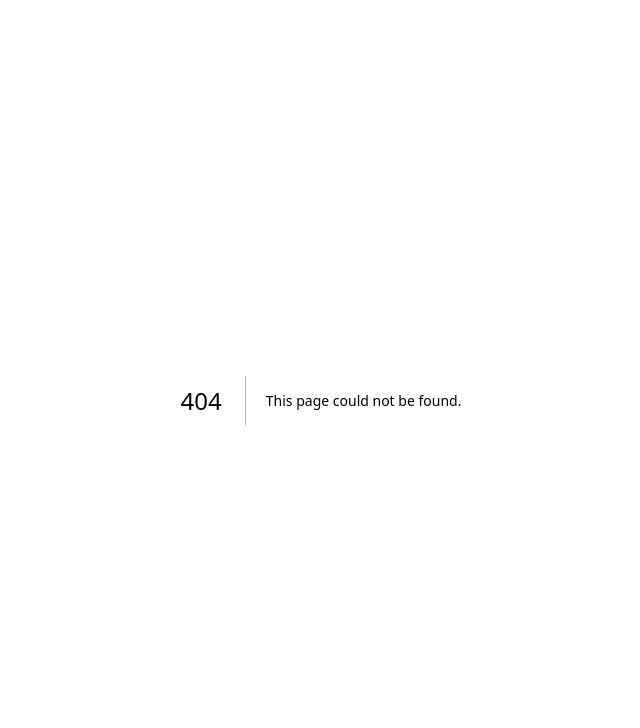
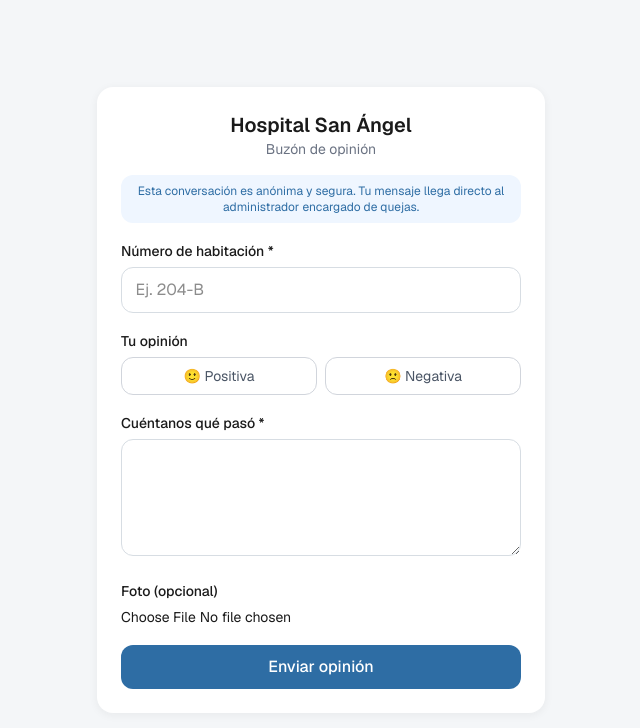
Before and after one commit to sistemasanangel-star/sistema-san-angel, a Next.js app: page /opinion in a window 1280 px wide. Before the commit this address had no page. Shown: the top 728 px of the page, without its empty margins (319-959 px from the left). Built offline with nearby package versions, Linux system fonts and the light colour scheme; no server answers; the database is empty.

Commit message:
Módulo 2: visitas interactivas a pacientes

```diff
--- a/app/(app)/admin/configuracion/ConfiguracionClient.tsx
+++ b/app/(app)/admin/configuracion/ConfiguracionClient.tsx
@@ -36,6 +36,7 @@ export default function ConfiguracionClient() {
   }
 
   return (
+    <div className="flex flex-col gap-6">
       <div className="card p-6">
         <form onSubmit={handleSubmit} className="flex flex-col gap-3">
           <div>
@@ -67,5 +68,52 @@ export default function ConfiguracionClient() {
           </button>
         </form>
       </div>
+
+      <RoomQrCard />
+    </div>
   );
 }
+
+function RoomQrCard() {
+  const [dataUrl, setDataUrl] = useState<string | null>(null);
+  const url = typeof window !== "undefined" ? `${window.location.origin}/opinion` : "";
+
+  useEffect(() => {
+    import("qrcode").then((QRCode) => {
+      QRCode.toDataURL(url, { width: 320, margin: 1, color: { dark: "#1A1A1A" } }).then(
+        setDataUrl
+      );
+    });
+    // eslint-disable-next-line react-hooks/exhaustive-deps
+  }, []);
+
+  return (
+    <div className="card p-6">
+      <h2 className="font-medium text-brand-black mb-1">
+        QR de opinión para habitaciones
+      </h2>
+      <p className="text-sm text-gray-500 mb-4">
+        Un solo QR permanente: imprime la misma imagen y pégala en cada
+        habitación. La persona escribe el número de habitación al momento de
+        opinar.
+      </p>
+      <div className="flex flex-col items-center gap-3">
+        {dataUrl ? (
+          <img src={dataUrl} alt="Código QR de habitaciones" className="w-56 h-56" />
+        ) : (
+          <p className="text-gray-400 text-sm">Generando...</p>
+        )}
+        <p className="text-xs text-gray-500 text-center break-all">{url}</p>
+        {dataUrl && (
+          <a
+            href={dataUrl}
+            download="qr-opinion-habitaciones.png"
+            className="btn-primary px-4 py-2 text-sm"
+          >
+            Descargar QR
+          </a>
+        )}
+      </div>
+    </div>
+  );
+}
--- a/app/(app)/opiniones/OpinionesClient.tsx
+++ b/app/(app)/opiniones/OpinionesClient.tsx
@@ -9,6 +9,7 @@ type Opinion = {
   fotoUrl: string | null;
   atendido: boolean;
   fecha: string;
+  habitacion: string | null;
   doctor: { nombre: string; perteneceA: string } | null;
 };
 
@@ -78,6 +79,11 @@ export default function OpinionesClient() {
                   {o.doctor && (
                     <span className="text-xs text-gray-500">{o.doctor.perteneceA}</span>
                   )}
+                  {o.habitacion && (
+                    <span className="text-xs text-gray-500">
+                      Habitación {o.habitacion}
+                    </span>
+                  )}
                   <span className="text-xs text-gray-400 ml-auto">
                     {new Date(o.fecha).toLocaleString("es-GT")}
                   </span>
--- a/app/api/opinions/route.ts
+++ b/app/api/opinions/route.ts
@@ -21,7 +21,7 @@ export async function GET(req: Request) {
 }
 
 export async function POST(req: Request) {
-  const { doctorId, tipo, descripcion, fotoUrl } = await req.json();
+  const { doctorId, habitacion, tipo, descripcion, fotoUrl } = await req.json();
 
   if (!tipo || !descripcion) {
     return NextResponse.json(
@@ -36,6 +36,7 @@ export async function POST(req: Request) {
   const opinion = await prisma.opinion.create({
     data: {
       doctorId: doctorId || null,
+      habitacion: habitacion || null,
       tipo,
       descripcion,
       fotoUrl: fotoUrl || null,
--- /dev/null
+++ b/app/opinion/OpinionGeneralForm.tsx
@@ -0,0 +1,144 @@
+"use client";
+
+import { useEffect, useState } from "react";
+
+export default function OpinionGeneralForm() {
+  const [whatsappNumber, setWhatsappNumber] = useState("");
+  const [habitacion, setHabitacion] = useState("");
+  const [tipo, setTipo] = useState<"POSITIVA" | "NEGATIVA" | "">("");
+  const [descripcion, setDescripcion] = useState("");
+  const [foto, setFoto] = useState<string | null>(null);
+  const [error, setError] = useState("");
+  const [sending, setSending] = useState(false);
+  const [done, setDone] = useState(false);
+
+  useEffect(() => {
+    fetch("/api/settings")
+      .then((r) => r.json())
+      .then((d) => setWhatsappNumber(d.whatsappNumber ?? ""));
+  }, []);
+
+  function handleFile(e: React.ChangeEvent<HTMLInputElement>) {
+    const file = e.target.files?.[0];
+    if (!file) return;
+    const reader = new FileReader();
+    reader.onload = () => setFoto(reader.result as string);
+    reader.readAsDataURL(file);
+  }
+
+  async function handleSubmit(e: React.FormEvent) {
+    e.preventDefault();
+    setError("");
+    if (!habitacion || !tipo || !descripcion) {
+      setError("Escribe el número de habitación, tu opinión y una descripción");
+      return;
+    }
+    setSending(true);
+    const res = await fetch("/api/opinions", {
+      method: "POST",
+      headers: { "Content-Type": "application/json" },
+      body: JSON.stringify({ habitacion, tipo, descripcion, fotoUrl: foto }),
+    });
+    setSending(false);
+    if (!res.ok) {
+      const data = await res.json();
+      setError(data.error ?? "Error al enviar");
+      return;
+    }
+    setDone(true);
+
+    const lines = [
+      `Opinión (${tipo === "POSITIVA" ? "Positiva" : "Negativa"}) — Hospital San Ángel`,
+      `Habitación: ${habitacion}`,
+      descripcion,
+    ];
+    if (foto) lines.push("(Evidencia fotográfica registrada en el sistema)");
+    const text = encodeURIComponent(lines.join("\n"));
+
+    setTimeout(() => {
+      window.location.href = `https://wa.me/${whatsappNumber}?text=${text}`;
+    }, 600);
+  }
+
+  if (done) {
+    return (
+      <div className="text-center py-6">
+        <p className="text-brand-green font-medium">¡Gracias por tu opinión!</p>
+        <p className="text-sm text-gray-500 mt-2">
+          Se abrirá WhatsApp para confirmar el envío...
+        </p>
+      </div>
+    );
+  }
+
+  return (
+    <form onSubmit={handleSubmit} className="flex flex-col gap-4">
+      <div className="rounded-xl bg-blue-50 text-brand-blue text-xs text-center py-2 px-3">
+        Esta conversación es anónima y segura. Tu mensaje llega directo al
+        administrador encargado de quejas.
+      </div>
+
+      <div>
+        <label className="text-sm font-medium">Número de habitación *</label>
+        <input
+          className="input-field mt-1"
+          value={habitacion}
+          onChange={(e) => setHabitacion(e.target.value)}
+          placeholder="Ej. 204-B"
+          required
+        />
+      </div>
+
+      <div>
+        <label className="text-sm font-medium">Tu opinión</label>
+        <div className="flex gap-2 mt-1">
+          <button
+            type="button"
+            onClick={() => setTipo("POSITIVA")}
+            className={`flex-1 py-2 rounded-xl text-sm border ${
+              tipo === "POSITIVA"
+                ? "bg-brand-green text-white border-brand-green"
+                : "border-gray-300 text-gray-600"
+            }`}
+          >
+            🙂 Positiva
+          </button>
+          <button
+            type="button"
+            onClick={() => setTipo("NEGATIVA")}
+            className={`flex-1 py-2 rounded-xl text-sm border ${
+              tipo === "NEGATIVA"
+                ? "bg-brand-red text-white border-brand-red"
+                : "border-gray-300 text-gray-600"
+            }`}
+          >
+            🙁 Negativa
+          </button>
+        </div>
+      </div>
+
+      <div>
+        <label className="text-sm font-medium">Cuéntanos qué pasó *</label>
+        <textarea
+          className="input-field mt-1"
+          rows={4}
+          value={descripcion}
+          onChange={(e) => setDescripcion(e.target.value)}
+          required
+        />
+      </div>
+
+      <div>
+        <label className="text-sm font-medium">Foto (opcional)</label>
+        <input type="file" accept="image/*" className="mt-1 text-sm" onChange={handleFile} />
+        {foto && <img src={foto} alt="Evidencia" className="mt-2 rounded-lg max-h-32" />}
+      </div>
+
+      {error && <p className="text-sm text-brand-red">{error}</p>}
+
+      <button type="submit" disabled={sending} className="btn-primary py-2.5 font-medium">
+        {sending ? "Enviando..." : "Enviar opinión"}
+      </button>
+    </form>
+  );
+}
--- /dev/null
+++ b/app/opinion/page.tsx
@@ -0,0 +1,15 @@
+import OpinionGeneralForm from "./OpinionGeneralForm";
+
+export default function OpinionGeneralPage() {
+  return (
+    <div className="min-h-screen flex items-center justify-center bg-brand-gray px-4 py-8">
+      <div className="card w-full max-w-md p-6">
+        <h1 className="text-xl font-semibold text-brand-black text-center">
+          Hospital San Ángel
+        </h1>
+        <p className="text-sm text-gray-500 text-center mb-4">Buzón de opinión</p>
+        <OpinionGeneralForm />
+      </div>
+    </div>
+  );
+}
```
Also changed, not shown: 1 other file (tests, documents, lock files or other folders). Lines whose indentation alone changed are shown as unchanged.
